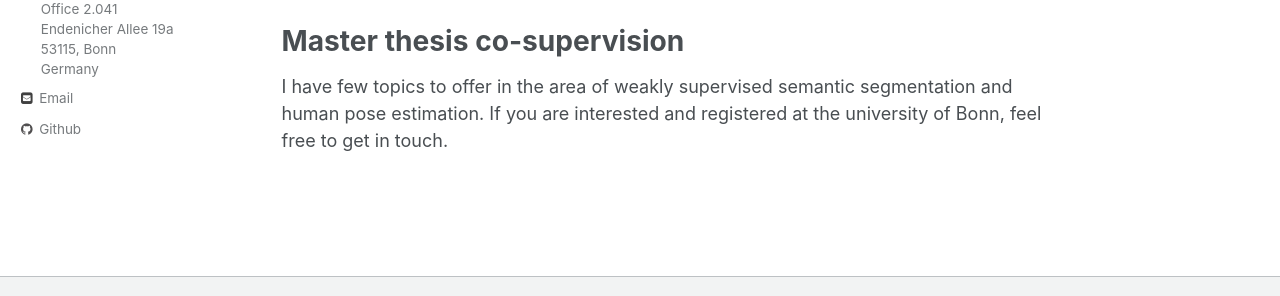
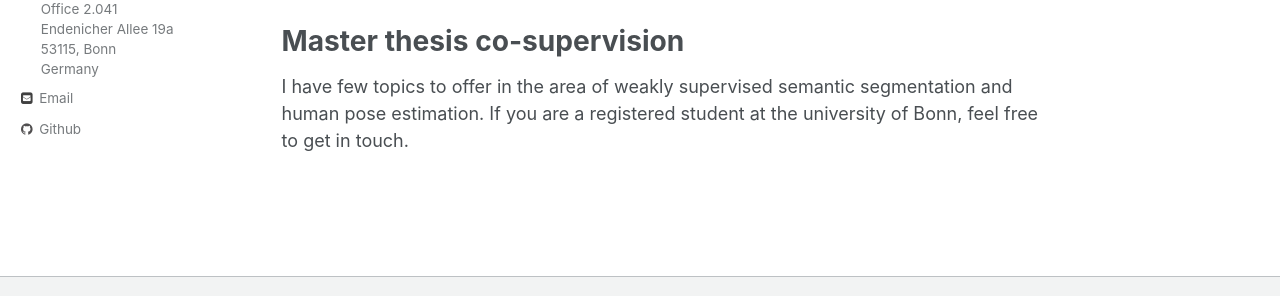
Before and after one commit to briqr/briqr.github.io, a Jekyll site: the page built from _pages/about.md, in a window 1280 px wide. Shown: the part 514-810 px from the top of the page. Built offline with Jekyll 4.4.1, drawn with Linux system fonts in a browser that asks for light colours.

Commit message:
Update about.md

```diff
--- a/_pages/about.md
+++ b/_pages/about.md
@@ -24,4 +24,4 @@ Learning using constraints for computer vision tasks, Weakly supervised semantic
 
 Master thesis co-supervision
 ======
-I have few topics to offer in the area of weakly supervised semantic segmentation and human pose estimation. If you are interested and registered at the university of Bonn, feel free to get in touch.
+I have few topics to offer in the area of weakly supervised semantic segmentation and human pose estimation. If you are a registered student at the university of Bonn, feel free to get in touch.
```
